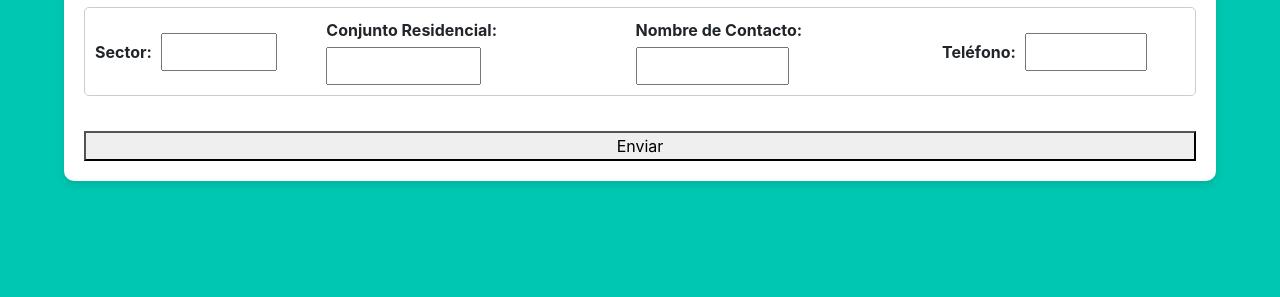
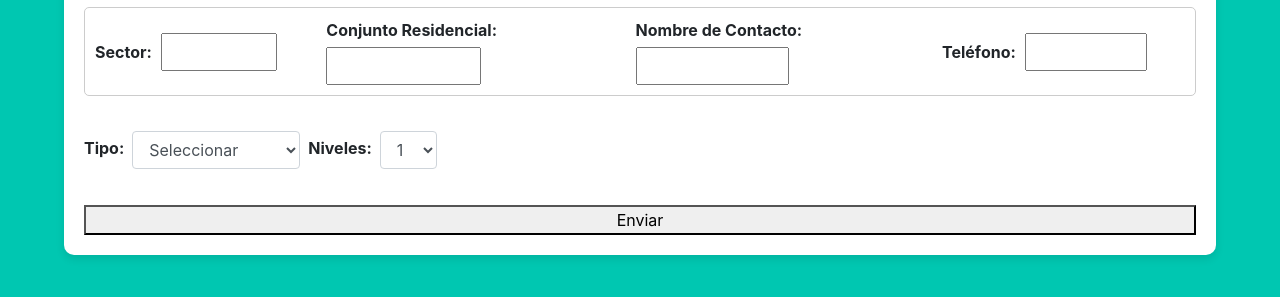
Before and after one commit to daniperdomo/Landing-page-myr, a website: page captacioninmueble.html in a window 1280 px wide. Shown: the part 233-530 px from the top of the page. Drawn offline with nearby package versions, Linux system fonts and the light colour scheme.

Commit message:
Avances en el form

```diff
--- a/captacioninmueble.html
+++ b/captacioninmueble.html
@@ -79,6 +79,32 @@
               </div>
             </div>
           </fieldset>
+
+          <fieldset>
+            <div class="form-group form-inline">
+                <label for="tipo" class="mr-2">Tipo:</label>
+                <select class="form-control mr-sm-2" id="tipo" name="tipo">
+                  <option value="">Seleccionar</option>
+                  <option value="apartamento">Apartamento</option>
+                  <option value="townhouse">Townhouse</option>
+                  <option value="quinta">Quinta</option>
+                  <option value="casa">Casa</option>
+                  <option value="galpon">Galpón</option>
+                  <option value="oficina">Oficina</option>
+                  <option value="f-comercio">Local Comercial</option>
+                  <option value="otros">Otros</option>
+                </select>
+                <label for="niveles" class="mr-2">Niveles:</label>
+                <select class="form-control mr-sm-2" id="niveles" name="niveles">
+                    <option value="1">1</option>
+                    <option value="2">2</option>
+                    <option value="3">3</option>
+                    <option value="4">4</option>
+                    <option value="5">5</option>
+                </select>
+            </div>
+          </fieldset>
+
           <button id="submitbtn" type="submit">Enviar</button>
         </form>
 
```
